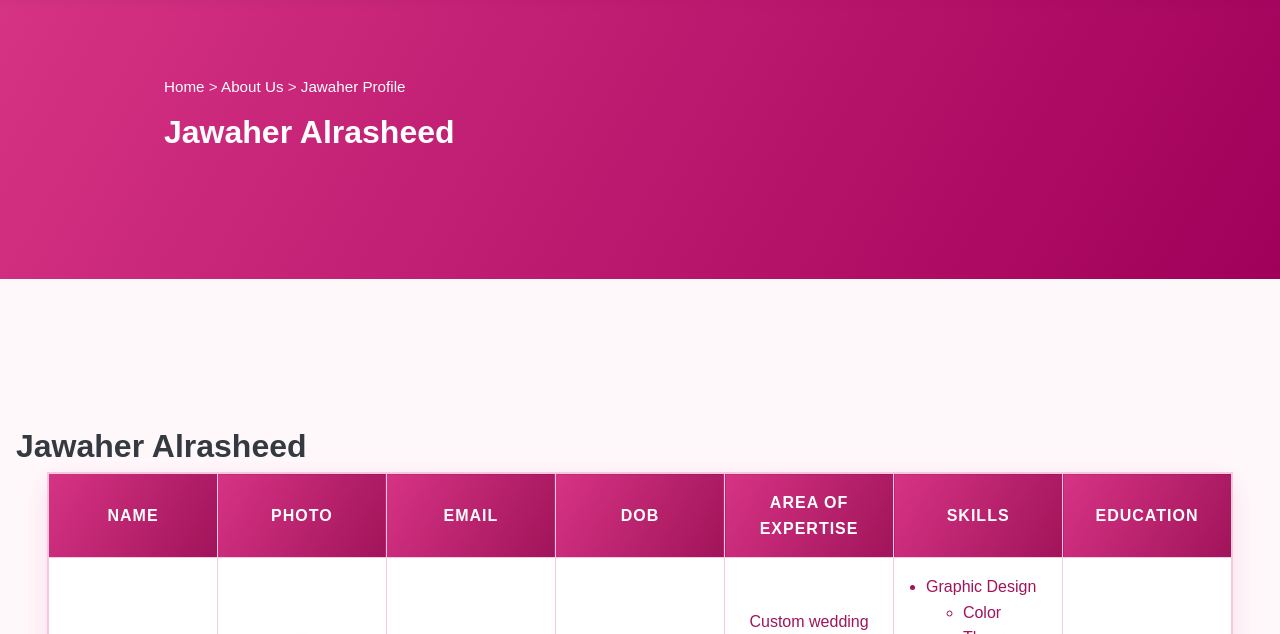
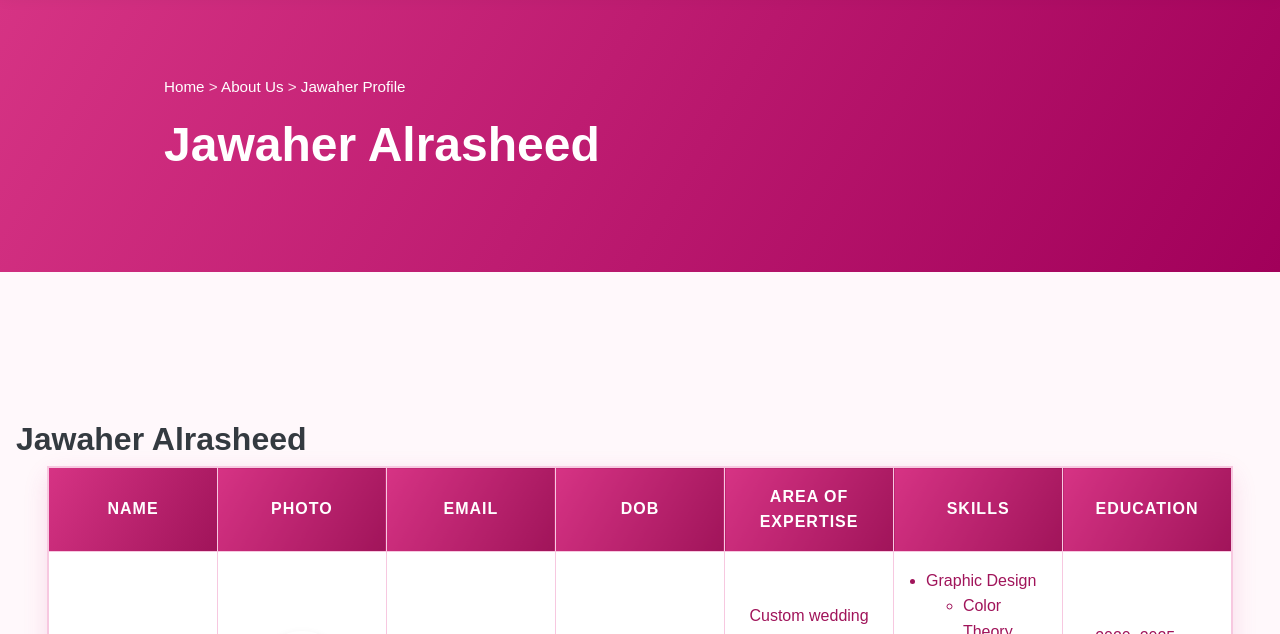
Before and after one commit to Aina12344/IT312, a plain HTML site: page jawaher.html in a window 1280 px wide. Shown: the part 88-722 px from the top of the page. Drawn offline with Linux system fonts and the light colour scheme.

Commit message:
jawaher.html

```diff
--- a/jawaher.html
+++ b/jawaher.html
@@ -31,7 +31,7 @@
       <a href="aboutus.html">About Us</a> &gt;
       <a href="jawaher.html">Jawaher Profile</a>
     </div>
-    <h2 class="customer-page-title">Jawaher Alrasheed</h2>
+    <h1>Jawaher Alrasheed</h1>
   </div>
 </section>
 
```
